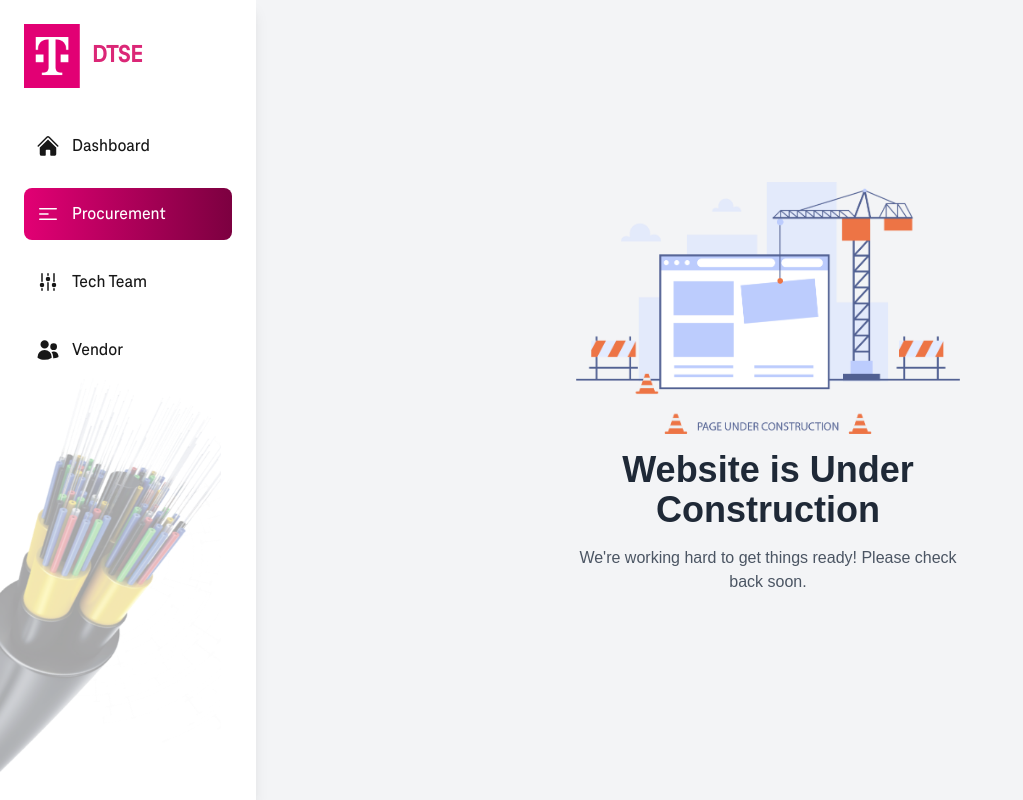
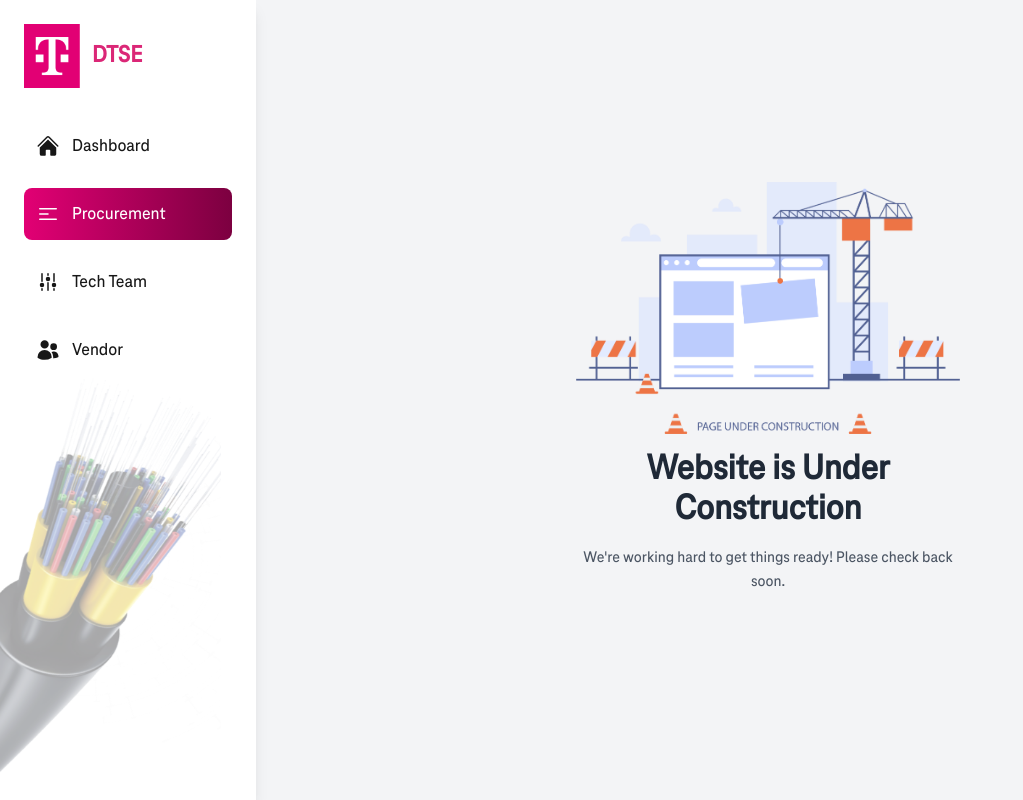
Before and after one commit to ShlokVerma9282/dtse-frontend, a Next.js app: page /procurement in a window 1280 px wide. Shown: the whole page, without its empty margins (0-1023 px from the left). Built offline with nearby package versions, Linux system fonts and the light colour scheme.

Commit message:
minor font changes

```diff
--- a/src/app/procurement/page.tsx
+++ b/src/app/procurement/page.tsx
@@ -3,7 +3,7 @@
 
 const Procurement = () => {
     return (
-        <div className="flex items-center justify-center min-h-screen bg-gray-100">
+        <div className="flex items-center justify-center min-h-screen bg-gray-100 font-neo_medium">
             <div className="text-center p-8 max-w-md">
                 <Image
                     src="/images/construction.png"
--- a/src/app/tech-team/page.tsx
+++ b/src/app/tech-team/page.tsx
@@ -3,7 +3,7 @@
 
 const TechTeam = () => {
     return (
-        <div className="flex items-center justify-center min-h-screen bg-gray-100">
+        <div className="flex items-center justify-center min-h-screen bg-gray-100 font-neo_medium">
             <div className="text-center p-8 max-w-md">
                 <Image
                     src="/images/construction.png"
--- a/src/app/vendor/page.tsx
+++ b/src/app/vendor/page.tsx
@@ -2,7 +2,7 @@
 
 const Vendor = () => {
     return (
-        <div className="flex items-center justify-center min-h-screen bg-gray-100">
+        <div className="flex items-center justify-center min-h-screen bg-gray-100 font-neo_medium">
             <div className="text-center p-8 max-w-md">
                 <Image
                     src="/images/construction.png"
```
